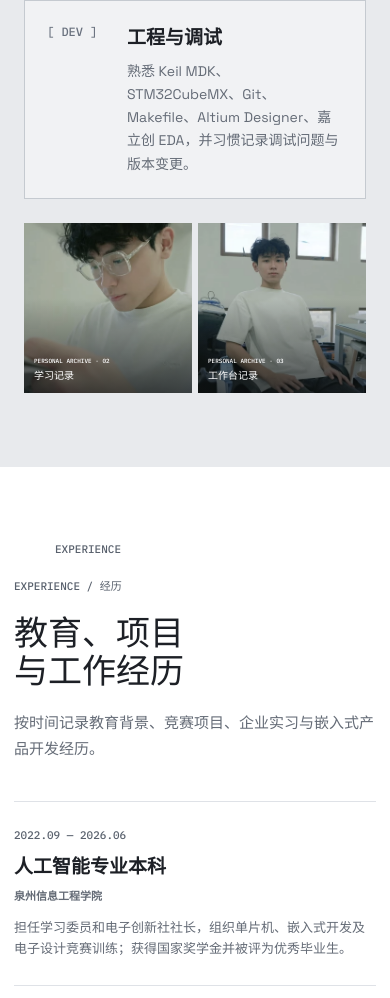
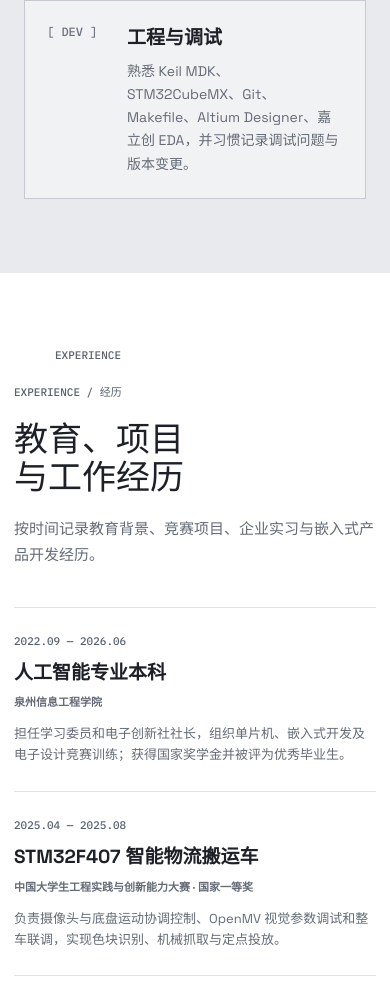
Before and after one commit to threesun-3/ljx-portfolio, a website: page index.html in a window 390 px wide. Shown: the part 2028-3026 px from the top of the page. Drawn offline with Linux system fonts and the light colour scheme.

Commit message:
Remove secondary photo archive

```diff
--- a/app.js
+++ b/app.js
@@ -138,7 +138,7 @@ function setupReveal() {
   );
 
   registerReveal(
-    document.querySelectorAll(".section-heading, .skill-card, .photo-archive figure, .timeline-item, .certificate-card, .contact-inner"),
+    document.querySelectorAll(".section-heading, .skill-card, .timeline-item, .certificate-card, .contact-inner"),
   );
 }
 
--- a/index.html
+++ b/index.html
@@ -10,9 +10,9 @@
     <meta property="og:description" content="嵌入式软件工程师卢嘉贤的技术能力、项目经历、工作经历与证书档案。" />
     <title>卢嘉贤｜个人经历与证书档案</title>
     <link rel="icon" href="assets/favicon.svg" type="image/svg+xml" />
-    <link rel="stylesheet" href="styles.css?v=20260715-2" />
-    <script src="data.js?v=20260715-2" defer></script>
-    <script src="app.js?v=20260715-2" defer></script>
+    <link rel="stylesheet" href="styles.css?v=20260715-3" />
+    <script src="data.js?v=20260715-3" defer></script>
+    <script src="app.js?v=20260715-3" defer></script>
   </head>
   <body>
     <a class="skip-link" href="#main">跳到主要内容</a>
@@ -92,16 +92,6 @@
           </p>
         </div>
         <div class="skills-grid" id="skills-grid"></div>
-        <div class="photo-archive" aria-label="个人照片记录">
-          <figure>
-            <img src="assets/photos/portrait-candid.webp" alt="卢嘉贤阅读资料的生活照片" loading="lazy" />
-            <figcaption><span>PERSONAL ARCHIVE · 02</span><strong>学习记录</strong></figcaption>
-          </figure>
-          <figure>
-            <img src="assets/photos/workbench.webp" alt="卢嘉贤在工作台旁的照片" loading="lazy" />
-            <figcaption><span>PERSONAL ARCHIVE · 03</span><strong>工作台记录</strong></figcaption>
-          </figure>
-        </div>
       </section>
 
       <section class="section-dark" id="experience" aria-labelledby="experience-title">
--- a/styles.css
+++ b/styles.css
@@ -300,20 +300,6 @@ img { display: block; max-width: 100%; }
 .skill-card h3 { margin: 0; font-size: 20px; font-weight: 600; letter-spacing: 0; }
 .skill-card p { margin: 0; max-width: 420px; color: var(--text-soft); font-size: 14px; line-height: 1.65; }
 .skill-card:nth-child(1) h3 { font-size: 20px; }
-.photo-archive { margin-top: 42px; display: grid; grid-template-columns: 1.35fr .65fr; gap: 10px; }
-.photo-archive figure { position: relative; height: 280px; margin: 0; overflow: hidden; background: #cfd3d7; }
-.photo-archive figure::after {
-  content: ""; position: absolute; inset: 45% 0 0;
-  background: linear-gradient(180deg, transparent, rgba(14,17,20,.68)); pointer-events: none;
-}
-.photo-archive img { width: 100%; height: 100%; object-fit: cover; filter: saturate(.72) contrast(1.02); }
-.photo-archive figure:first-child img { object-position: center 44%; }
-.photo-archive figcaption {
-  position: absolute; z-index: 1; left: 18px; right: 18px; bottom: 15px;
-  display: flex; justify-content: space-between; align-items: end; gap: 14px; color: white;
-}
-.photo-archive figcaption span { font-family: "IBM Plex Mono", monospace; font-size: 8px; }
-.photo-archive figcaption strong { font-size: 12px; font-weight: 500; }
 
 .section-dark { color: var(--ink); background: white; }
 .section-heading-dark .section-title-wrap .eyebrow, .section-heading-dark .section-label { color: #59616d; }
@@ -527,11 +513,6 @@ img { display: block; max-width: 100%; }
   }
   .skill-card:nth-child(1) { min-height: 0; }
   .skill-card h3, .skill-card:nth-child(1) h3 { font-size: 19px; }
-  .photo-archive { margin-top: 24px; grid-template-columns: 1fr 1fr; gap: 6px; }
-  .photo-archive figure { height: 170px; }
-  .photo-archive figcaption { left: 10px; right: 10px; bottom: 9px; display: grid; gap: 2px; }
-  .photo-archive figcaption span { font-size: 6px; }
-  .photo-archive figcaption strong { font-size: 10px; }
 
   .timeline { display: block; margin-left: 0; }
   .timeline-item { min-height: 0; padding: 25px 0; grid-template-columns: 1fr; gap: 10px; }
```
Also changed, not shown: tests/qa.mjs (+0 -1 lines).
